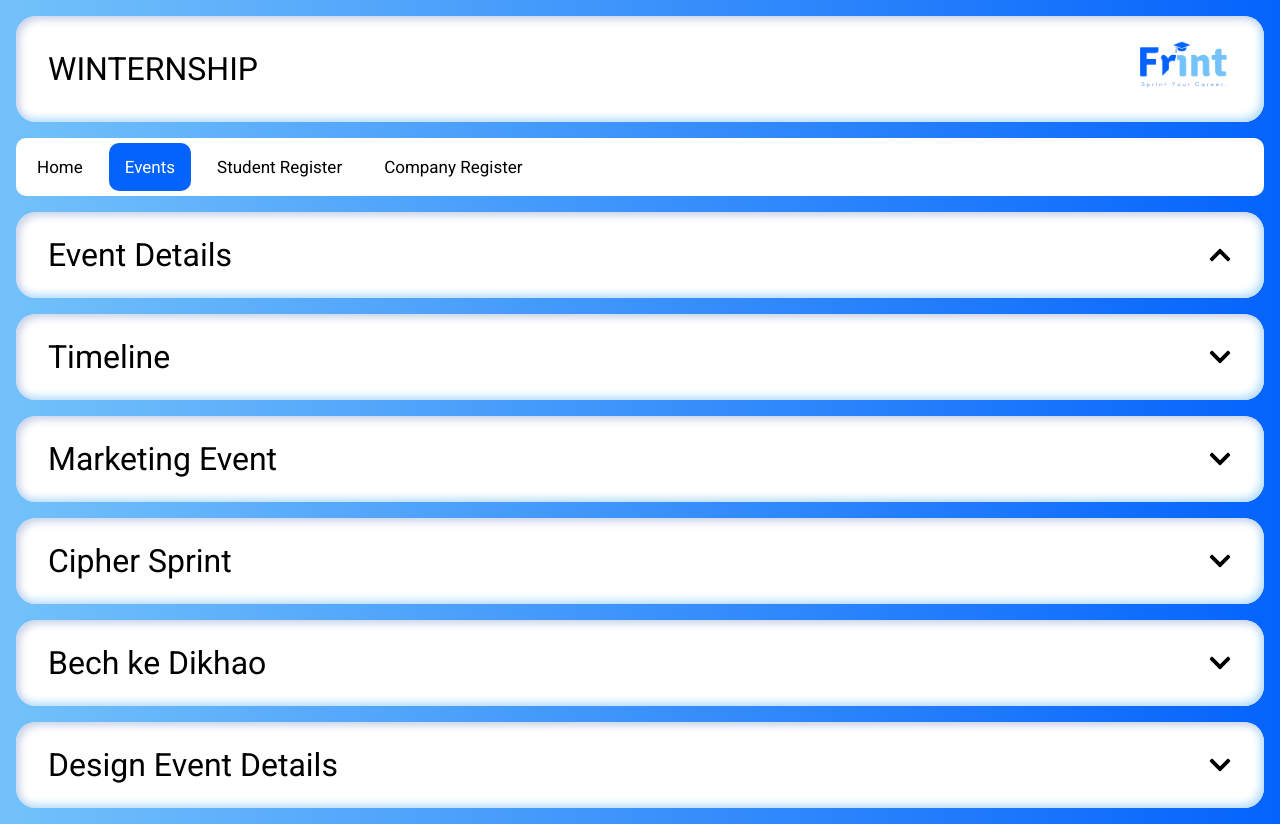
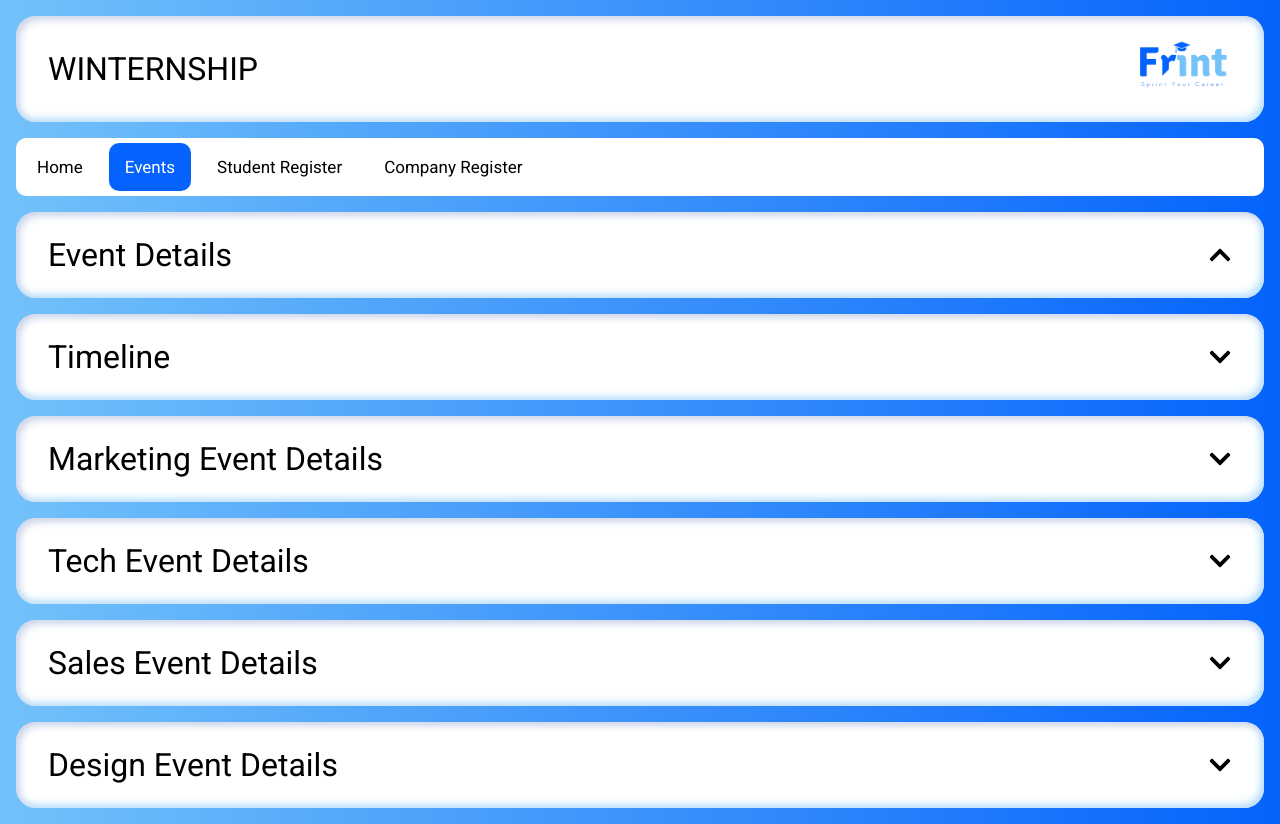
Before and after one commit to ritavkashyap123/winternship-form, a React (Vite) app: page /event in a window 1280 px wide. Built offline with nearby package versions, Linux system fonts and the light colour scheme.

Commit message:
Update Events.jsx

```diff
--- a/src/Events.jsx
+++ b/src/Events.jsx
@@ -115,7 +115,7 @@ const Events = () => {
           </div>
           <div className="box">
             <div className="head1" onClick={toggleMarketing}>
-              Marketing Event
+              Marketing Event Details
               {marketing ? (
                 <FaChevronDown fontSize={"1.5rem"} />
               ) : (
@@ -143,7 +143,7 @@ const Events = () => {
           <div className="box">
             <div className="head1" onClick={toggleHackathon}>
               {" "}
-              Cipher Sprint
+              Tech Event Details
               {hackathon ? (
                 <FaChevronDown fontSize={"1.5rem"} />
               ) : (
@@ -171,7 +171,7 @@ const Events = () => {
           <div className="box">
             <div className="head1" onClick={toggleSales}>
               {" "}
-              Bech ke Dikhao
+             Sales Event Details
               {sales ? (
                 <FaChevronDown fontSize={"1.5rem"} />
               ) : (
```
